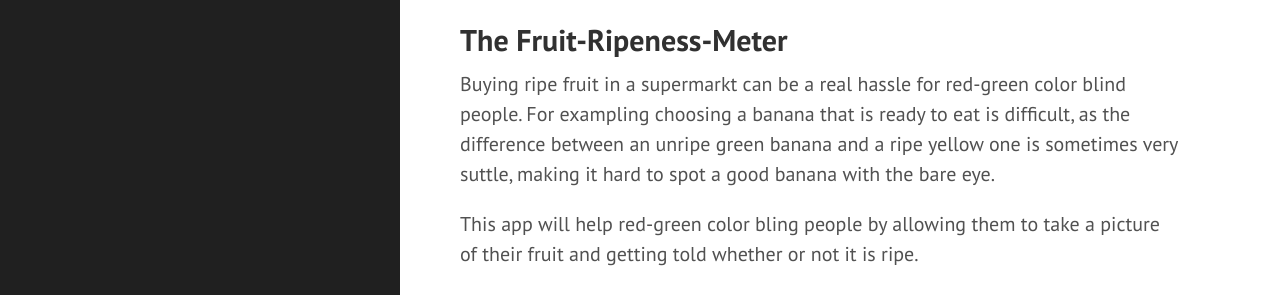
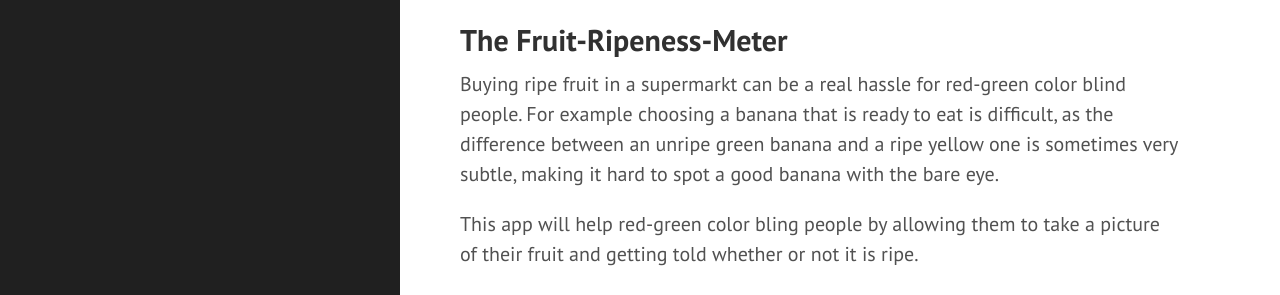
Before and after one commit to Haroenv/FauDroids.github.io, a Jekyll site: the page built from ideas.md, in a window 1280 px wide and 1113 px high. Shown: the part 289-584 px from the top of the window. Built offline with Jekyll 4.4.1, drawn with Linux system fonts in a browser that asks for light colours; Markdown is read by kramdown in place of the engine named in the settings.

Commit message:
Fixed typo in ideas

```diff
--- a/ideas.md
+++ b/ideas.md
@@ -16,9 +16,9 @@ intentions and target groups.
 ## The Fruit-Ripeness-Meter
 
 Buying ripe fruit in a supermarkt can be a real hassle for red-green color
-blind people. For exampling choosing a banana that is ready to eat is
+blind people. For example choosing a banana that is ready to eat is
 difficult, as the difference between an unripe green banana and a ripe yellow
-one is sometimes very suttle, making it hard to spot a good banana with the
+one is sometimes very subtle, making it hard to spot a good banana with the
 bare eye.
 
 This app will help red-green color bling people by allowing them to take a
```
